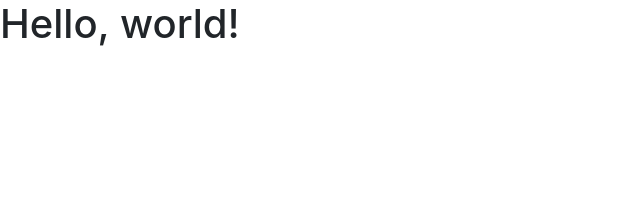
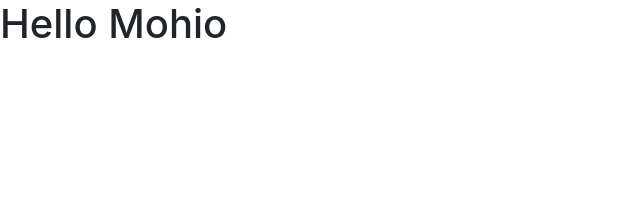
Before and after one commit to mohio-app/mohio-app.github.io, a Jekyll site: the page built from index.html, in a window 1280 px wide. Shown: the top 198 px of the page, without its empty margins (0-640 px from the left). Built offline with Jekyll 4.4.1, drawn with Linux system fonts in a browser that asks for light colours.

Commit message:
Update index.html

```diff
--- a/index.html
+++ b/index.html
@@ -1,22 +1,4 @@
-<!doctype html>
-<html lang="en">
-  <head>
-    <!-- Required meta tags -->
-    <meta charset="utf-8">
-    <meta name="viewport" content="width=device-width, initial-scale=1, shrink-to-fit=no">
-
-    <!-- Bootstrap CSS -->
-    <link rel="stylesheet" href="https://stackpath.bootstrapcdn.com/bootstrap/4.3.1/css/bootstrap.min.css" integrity="sha384-ggOyR0iXCbMQv3Xipma34MD+dH/1fQ784/j6cY/iJTQUOhcWr7x9JvoRxT2MZw1T" crossorigin="anonymous">
-
-    <title>Hello, world!</title>
-  </head>
-  <body>
-    <h1>Hello, world!</h1>
-
-    <!-- Optional JavaScript -->
-    <!-- jQuery first, then Popper.js, then Bootstrap JS -->
-    <script src="https://code.jquery.com/jquery-3.3.1.slim.min.js" integrity="sha384-q8i/X+965DzO0rT7abK41JStQIAqVgRVzpbzo5smXKp4YfRvH+8abtTE1Pi6jizo" crossorigin="anonymous"></script>
-    <script src="https://cdnjs.cloudflare.com/ajax/libs/popper.js/1.14.7/umd/popper.min.js" integrity="sha384-UO2eT0CpHqdSJQ6hJty5KVphtPhzWj9WO1clHTMGa3JDZwrnQq4sF86dIHNDz0W1" crossorigin="anonymous"></script>
-    <script src="https://stackpath.bootstrapcdn.com/bootstrap/4.3.1/js/bootstrap.min.js" integrity="sha384-JjSmVgyd0p3pXB1rRibZUAYoIIy6OrQ6VrjIEaFf/nJGzIxFDsf4x0xIM+B07jRM" crossorigin="anonymous"></script>
-  </body>
-</html>
+---
+layout: default
+---
+<h1>Hello Mohio</h1>
```
